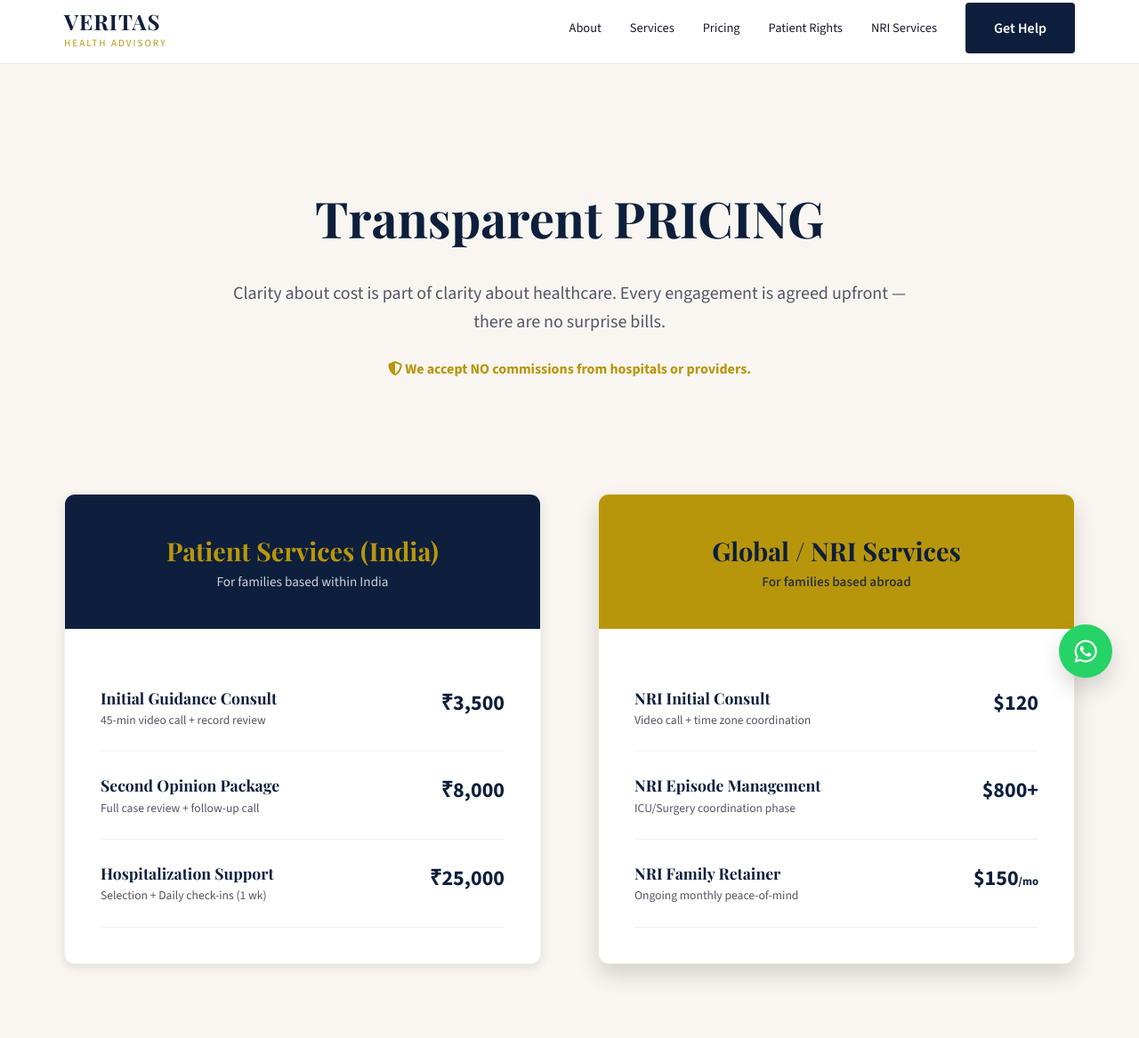
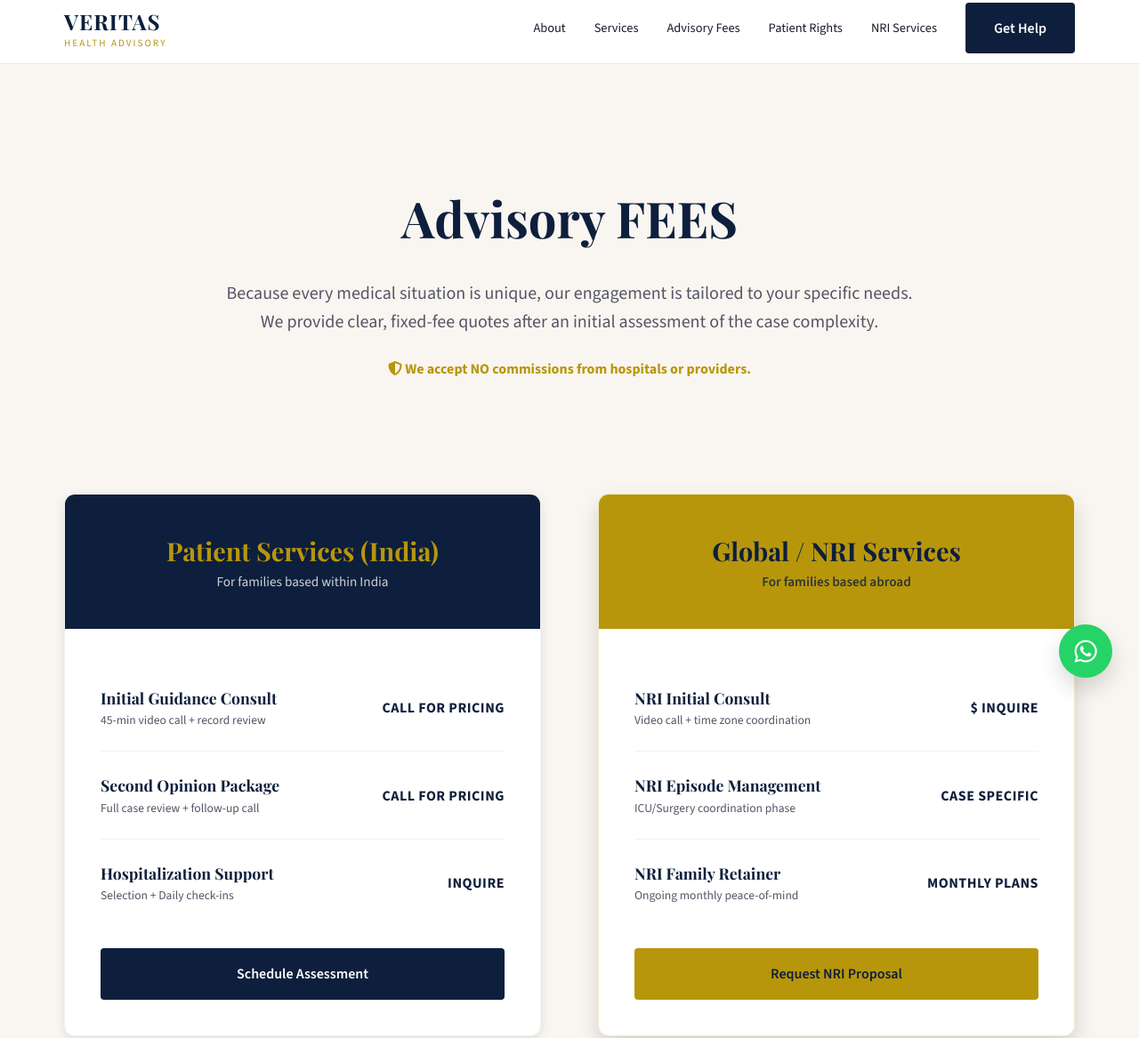
Before and after one commit to vianetpune/veritashealth, a website built with Vite: page pricing.html in a window 1280 px wide. Shown: the part 8-1175 px from the top of the page at 89% size. Built offline with nearby package versions, Linux system fonts and the light colour scheme; a web font is replaced by a local one.

Commit message:
chore: remove explicit pricing and transition to inquiry-based advisory fees

```diff
--- a/pricing.html
+++ b/pricing.html
@@ -3,7 +3,7 @@
 <head>
     <meta charset="UTF-8">
     <meta name="viewport" content="width=device-width, initial-scale=1.0">
-    <title>Medical Advisory Fees — Transparent Pricing | Veritas Health Advisory</title>
+    <title>Advisory Fees — Bespoke Medical Guidance | Veritas Health Advisory</title>
     <meta name="description" content="Clear, transparent pricing for independent medical advisory services in India. Single consultations, case reviews, hospitalization support, and NRI monthly retainers.">
     <link rel="stylesheet" href="https://cdnjs.cloudflare.com/ajax/libs/font-awesome/6.5.1/css/all.min.css">
     <link rel="stylesheet" href="./src/style.css">
@@ -19,7 +19,7 @@
                 <div class="nav__links">
                     <a href="/about" class="nav__link">About</a>
                     <a href="/services" class="nav__link">Services</a>
-                    <a href="/pricing" class="nav__link">Pricing</a>
+                    <a href="/pricing" class="nav__link">Advisory Fees</a>
                     <a href="/patient-rights" class="nav__link">Patient Rights</a>
                     <a href="/nri-services" class="nav__link">NRI Services</a>
                     <a href="/contact" class="btn btn--primary">Get Help</a>
@@ -31,9 +31,9 @@
     <main>
         <section class="container" style="padding: var(--space-xl) 0; text-align: center;">
             <div style="max-width: 800px; margin: 0 auto;">
-                <h1 style="font-size: 3.5rem; margin-bottom: 1.5rem;">Transparent PRICING</h1>
+                <h1 style="font-size: 3.5rem; margin-bottom: 1.5rem;">Advisory FEES</h1>
                 <p style="font-size: 1.25rem; color: var(--color-text-muted);">
-                    Clarity about cost is part of clarity about healthcare. Every engagement is agreed upfront — there are no surprise bills.
+                    Because every medical situation is unique, our engagement is tailored to your specific needs. We provide clear, fixed-fee quotes after an initial assessment of the case complexity.
                 </p>
                 <p style="margin-top: 1.5rem; font-weight: 700; color: var(--color-gold);">
                     <i class="fas fa-shield-halved"></i> We accept NO commissions from hospitals or providers.
@@ -52,27 +52,28 @@
                         <p style="opacity: 0.8; font-size: 0.95rem;">For families based within India</p>
                     </div>
                     <div style="padding: 2.5rem;">
-                        <div style="display: flex; justify-content: space-between; border-bottom: 1px solid rgba(0,0,0,0.05); padding: 1.5rem 0;">
+                        <div style="display: flex; justify-content: space-between; border-bottom: 1px solid rgba(0,0,0,0.05); padding: 1.5rem 0; align-items: center;">
                             <div>
                                 <h4 style="font-size: 1.1rem;">Initial Guidance Consult</h4>
                                 <p style="font-size: 0.85rem; color: var(--color-text-muted);">45-min video call + record review</p>
                             </div>
-                            <div style="font-weight: 700; font-size: 1.5rem; color: var(--color-navy);">₹3,500</div>
+                            <div style="font-weight: 700; font-size: 1rem; color: var(--color-navy); text-transform: uppercase; letter-spacing: 0.5px;">Call for Pricing</div>
                         </div>
-                        <div style="display: flex; justify-content: space-between; border-bottom: 1px solid rgba(0,0,0,0.05); padding: 1.5rem 0;">
+                        <div style="display: flex; justify-content: space-between; border-bottom: 1px solid rgba(0,0,0,0.05); padding: 1.5rem 0; align-items: center;">
                             <div>
                                 <h4 style="font-size: 1.1rem;">Second Opinion Package</h4>
                                 <p style="font-size: 0.85rem; color: var(--color-text-muted);">Full case review + follow-up call</p>
                             </div>
-                            <div style="font-weight: 700; font-size: 1.5rem; color: var(--color-navy);">₹8,000</div>
+                            <div style="font-weight: 700; font-size: 1rem; color: var(--color-navy); text-transform: uppercase; letter-spacing: 0.5px;">Call for Pricing</div>
                         </div>
-                        <div style="display: flex; justify-content: space-between; border-bottom: 1px solid rgba(0,0,0,0.05); padding: 1.5rem 0;">
+                        <div style="display: flex; justify-content: space-between; padding: 1.5rem 0; align-items: center;">
                             <div>
                                 <h4 style="font-size: 1.1rem;">Hospitalization Support</h4>
-                                <p style="font-size: 0.85rem; color: var(--color-text-muted);">Selection + Daily check-ins (1 wk)</p>
+                                <p style="font-size: 0.85rem; color: var(--color-text-muted);">Selection + Daily check-ins</p>
                             </div>
-                            <div style="font-weight: 700; font-size: 1.5rem; color: var(--color-navy);">₹25,000</div>
+                            <div style="font-weight: 700; font-size: 1rem; color: var(--color-navy); text-transform: uppercase; letter-spacing: 0.5px;">Inquire</div>
                         </div>
+                        <a href="/contact" class="btn btn--primary" style="display: block; text-align: center; margin-top: 1.5rem; background: var(--color-navy);">Schedule Assessment</a>
                     </div>
                 </div>
 
@@ -83,27 +84,28 @@
                         <p style="opacity: 0.8; font-size: 0.95rem; font-weight: 600;">For families based abroad</p>
                     </div>
                     <div style="padding: 2.5rem;">
-                        <div style="display: flex; justify-content: space-between; border-bottom: 1px solid rgba(0,0,0,0.05); padding: 1.5rem 0;">
+                        <div style="display: flex; justify-content: space-between; border-bottom: 1px solid rgba(0,0,0,0.05); padding: 1.5rem 0; align-items: center;">
                             <div>
                                 <h4 style="font-size: 1.1rem;">NRI Initial Consult</h4>
                                 <p style="font-size: 0.85rem; color: var(--color-text-muted);">Video call + time zone coordination</p>
                             </div>
-                            <div style="font-weight: 700; font-size: 1.5rem; color: var(--color-navy);">$120</div>
+                            <div style="font-weight: 700; font-size: 1rem; color: var(--color-navy); text-transform: uppercase; letter-spacing: 0.5px;">$ Inquire</div>
                         </div>
-                        <div style="display: flex; justify-content: space-between; border-bottom: 1px solid rgba(0,0,0,0.05); padding: 1.5rem 0;">
+                        <div style="display: flex; justify-content: space-between; border-bottom: 1px solid rgba(0,0,0,0.05); padding: 1.5rem 0; align-items: center;">
                             <div>
                                 <h4 style="font-size: 1.1rem;">NRI Episode Management</h4>
                                 <p style="font-size: 0.85rem; color: var(--color-text-muted);">ICU/Surgery coordination phase</p>
                             </div>
-                            <div style="font-weight: 700; font-size: 1.5rem; color: var(--color-navy);">$800+</div>
+                            <div style="font-weight: 700; font-size: 1rem; color: var(--color-navy); text-transform: uppercase; letter-spacing: 0.5px;">Case Specific</div>
                         </div>
-                        <div style="display: flex; justify-content: space-between; border-bottom: 1px solid rgba(0,0,0,0.05); padding: 1.5rem 0;">
+                        <div style="display: flex; justify-content: space-between; padding: 1.5rem 0; align-items: center;">
                             <div>
                                 <h4 style="font-size: 1.1rem;">NRI Family Retainer</h4>
                                 <p style="font-size: 0.85rem; color: var(--color-text-muted);">Ongoing monthly peace-of-mind</p>
                             </div>
-                            <div style="font-weight: 700; font-size: 1.5rem; color: var(--color-navy);">$150<span style="font-size: 0.8rem;">/mo</span></div>
+                            <div style="font-weight: 700; font-size: 1rem; color: var(--color-navy); text-transform: uppercase; letter-spacing: 0.5px;">Monthly Plans</div>
                         </div>
+                        <a href="/contact" class="btn btn--primary" style="display: block; text-align: center; margin-top: 1.5rem; background: var(--color-gold); color: var(--color-navy);">Request NRI Proposal</a>
                     </div>
                 </div>
 
@@ -145,7 +147,7 @@
         </div>
     </footer>
 
-    <a href="https://wa.me/91XXXXXXXXXX?text=Hi%2C%20I'd%20like%20to%20enquire%20about%20Veritas%20Health%20Advisory%20pricing." class="whatsapp-widget" target="_blank" aria-label="Chat with us on WhatsApp">
+    <a href="https://wa.me/91XXXXXXXXXX?text=Hi%2C%20I'd%20like%20to%20enquire%20about%20Veritas%20Health%20Advisory%20fees." class="whatsapp-widget" target="_blank" aria-label="Chat with us on WhatsApp">
         <i class="fa-brands fa-whatsapp"></i>
     </a>
 
```
Also changed, not shown: about.html (+2 -2 lines), contact.html (+1 -1 lines), index.html (+2 -2 lines), nri-services.html (+8 -8 lines), patient-rights.html (+1 -1 lines), services.html (+1 -1 lines).
